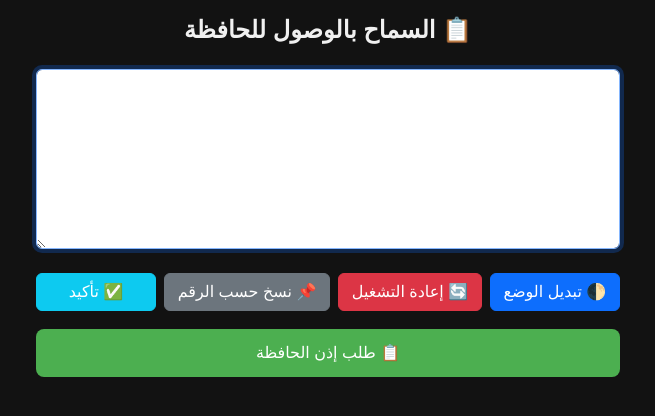
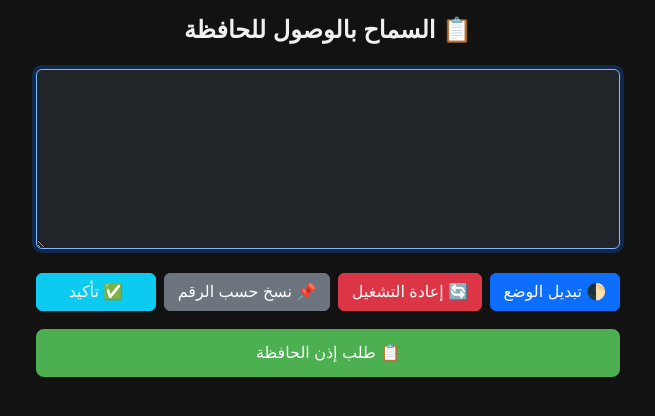
Before and after one commit to AlhosienIbrahim/Fast-Copy, a plain HTML site: page index.html in a window 1280 px wide. Shown: the whole page, without its empty margins (312-967 px from the left). Drawn offline with Linux system fonts and the light colour scheme.

Commit message:
Add background color to textarea
Updated textarea class to include 'bg-dark' for better visibility.

```diff
--- a/index.html
+++ b/index.html
@@ -15,7 +15,7 @@
 
     <textarea
       id="inputText"
-      class="form-control mb-3 text-white"
+      class="form-control mb-3 text-white bg-dark"
     ></textarea>
 
     <div class="mt-4 d-flex flex-wrap gap-2 justify-content-center">
```
